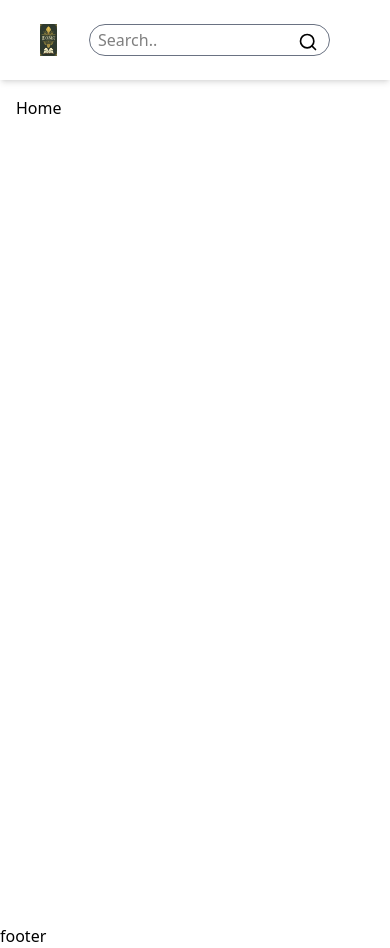
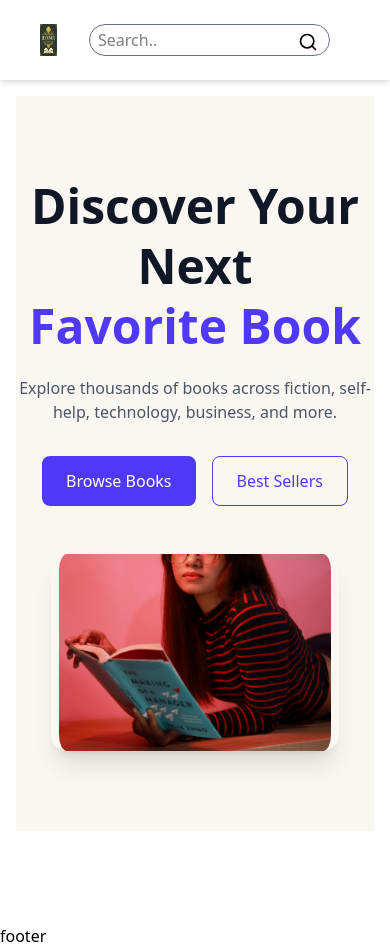
Before and after one commit to dipaldas8888/BookNest, a React app in the folder frontend/: page / in a window 390 px wide. Built offline with nearby package versions, Linux system fonts and the light colour scheme; the HTML template or start-up script is replaced by a standard one.

Commit message:
Add Hero component and integrate it into Home page; include hero image and responsive design

```diff
--- a/frontend/src/App.css
+++ b/frontend/src/App.css
@@ -1,32 +1,3 @@
 @import "tailwindcss";
 
 @import url('https://fonts.googleapis.com/css2?family=Montserrat:ital,wght@0,100..900;1,100..900&family=Nunito+Sans:ital,opsz,wght@0,6..12,200..1000;1,6..12,200..1000&display=swap');
-
-.swiper {
-    width: 100%;
-    height: 100%;
-  }
-
-  .swiper-slide {
-    background: #fff;
-    display: flex;
-    justify-content: center;
-    align-items: center;
-
-  }
-
-  .swiper-slide img {
-    display: block;
-    width: 100%;
-    height: 100%;
-    object-fit: cover;
-  }
-
- .swiper-button-prev {
-    display: none !important;
- }
-
-
-.html{
-   scroll-behavior: smooth;
-}
--- /dev/null
+++ b/frontend/src/components/Hero.jsx
@@ -0,0 +1,74 @@
+import heroImage from "../assets/hero-book.jpg";
+
+export default function Hero() {
+  return (
+    <section
+      className="
+      bg-[#FAF7F2]
+      flex items-center
+      py-20
+
+    "
+    >
+      <div
+        className="
+        max-w-7xl mx-auto
+        grid grid-cols-1 lg:grid-cols-2
+        gap-12 items-center
+        text-center md:text-left   /* NEW: center text on small screens */
+      "
+      >
+        <div>
+          <h1
+            className="
+            text-5xl sm:text-5xl lg:text-7xl   /* NEW: responsive heading sizes */
+            font-extrabold text-gray-900 leading-tight
+          "
+          >
+            Discover Your Next <br />
+            <span className="text-indigo-600">Favorite Book</span>
+          </h1>
+
+          <p
+            className="
+            mt-5
+            text-base sm:text-lg              /* NEW: small screen smaller font */
+            text-gray-600 max-w-xl
+            mx-auto md:mx-0                  /* NEW: center paragraph only on mobile */
+          "
+          >
+            Explore thousands of books across fiction, self-help, technology,
+            business, and more.
+          </p>
+
+          <div
+            className="
+            mt-8 flex flex-wrap justify-center md:justify-start gap-4  /* NEW: center buttons on mobile */
+          "
+          >
+            <button className="bg-indigo-600 text-white px-6 py-3 rounded-lg hover:bg-indigo-700 transition">
+              Browse Books
+            </button>
+
+            <button className="border border-indigo-600 text-indigo-600 px-6 py-3 rounded-lg hover:bg-indigo-50 transition">
+              Best Sellers
+            </button>
+          </div>
+        </div>
+
+        <div className="flex justify-center">
+          <img
+            src={heroImage}
+            alt="Reading books"
+            className="
+            w-72 sm:w-96 md:w-full lg:w-[450px]
+            px-2
+            rounded-2xl shadow-xl
+            hover:scale-105 transition-transform duration-300
+          "
+          />
+        </div>
+      </div>
+    </section>
+  );
+}
--- a/frontend/src/pages/Home.jsx
+++ b/frontend/src/pages/Home.jsx
@@ -1,7 +1,12 @@
 import React from "react";
+import Hero from "../components/Hero";
 
 function Home() {
-  return <div>Home</div>;
+  return (
+    <>
+      <Hero />
+    </>
+  );
 }
 
 export default Home;
--- a/frontend/src/routers/router.jsx
+++ b/frontend/src/routers/router.jsx
@@ -1,5 +1,6 @@
 import { createBrowserRouter } from "react-router-dom";
 import App from "../App";
+import Home from "../pages/Home";
 
 const router = createBrowserRouter([
   {
@@ -8,7 +9,7 @@ const router = createBrowserRouter([
     children: [
       {
         path: "/",
-        element: <h1>Home</h1>,
+        element: <Home />,
       },
       {
         path: "/orders",
```
Also changed, not shown: frontend/src/assets/hero-book.jpg (added).
